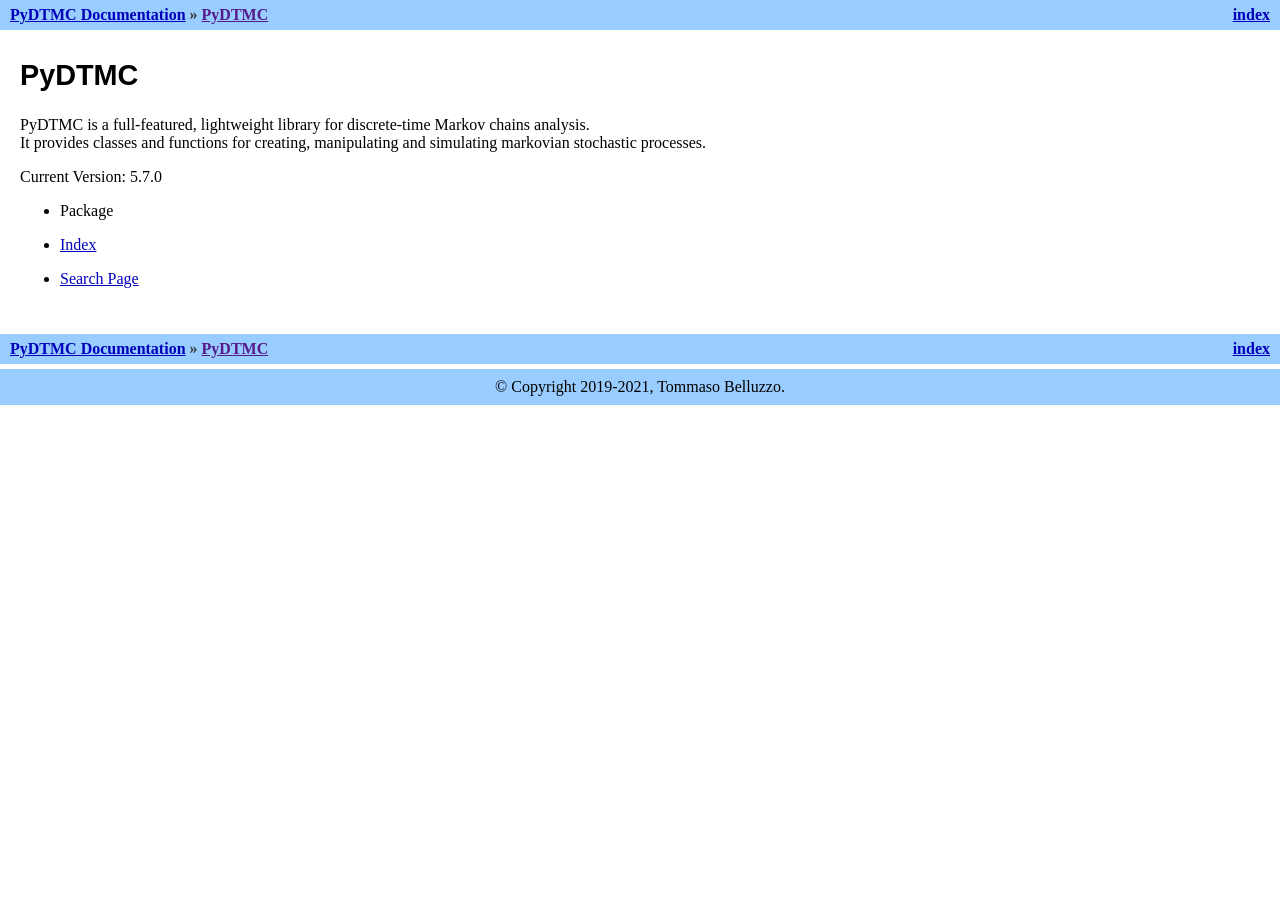
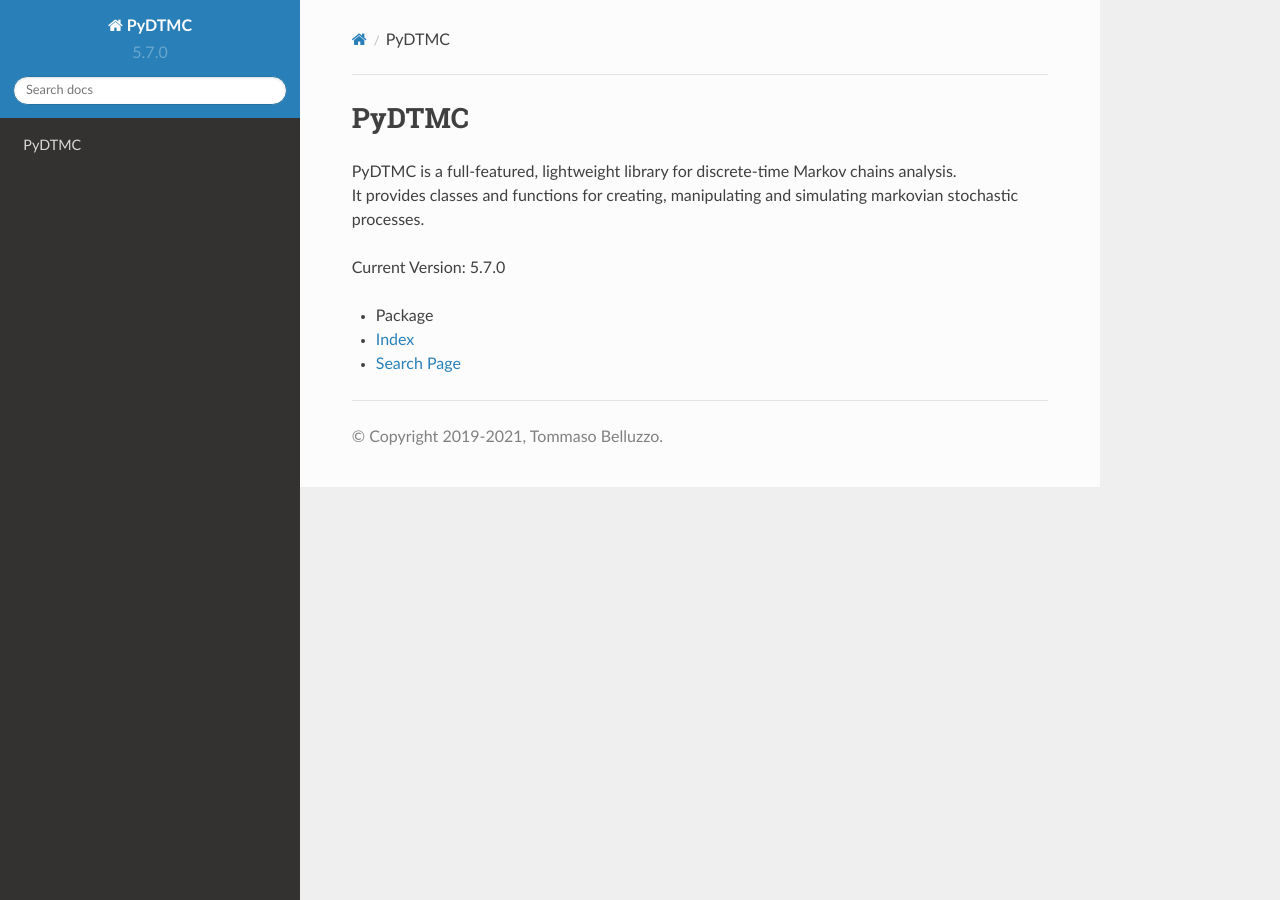
Before and after one commit to TommasoBelluzzo/PyDTMC, a Sphinx documentation site: the page built from docs/source/index.rst, in a window 1280 px wide. Built offline with Sphinx 7.4.7 and the Read the Docs theme 2.0.0, drawn with Linux system fonts in a browser that asks for light colours; pages that are not in the unit, such as notebooks, are missing from menus.

Commit message:
Add files via upload

```diff
--- a/docs/source/conf.py
+++ b/docs/source/conf.py
@@ -4,6 +4,11 @@
 ###########
 # IMPORTS #
 ###########
+
+# Full
+
+# noinspection PyUnresolvedReferences
+import sphinx_rtd_theme
 
 # Partial
 
@@ -73,7 +78,8 @@ extensions = [
     'sphinx.ext.napoleon',
     'sphinx.ext.todo',
     'sphinx.ext.viewcode',
-    'sphinx_autodoc_typehints'
+    'sphinx_autodoc_typehints',
+    'sphinx_rtd_theme'
 ]
 
 
@@ -126,16 +132,14 @@ epub_exclude_files = ['search.html']
 
 # HTML
 
-show_relbars = False
 html_copy_source = False
-html_short_title = project_title
+html_short_title = ''
 html_show_sourcelink = False
 html_show_sphinx = False
 html_static_path = ['_static']
-html_theme = 'traditional'
-html_theme_options = {'nosidebar': True}
+html_theme = 'sphinx_rtd_theme'
+html_theme_options = {}
 html_title = ''
-htmlhelp_basename = project + 'doc'
 
 # LaTeX
 
--- a/setup.cfg
+++ b/setup.cfg
@@ -46,6 +46,7 @@ install_requires =
 docs =
     sphinx
     sphinx-autodoc-typehints
+    sphinx-rtd-theme
 tests =
     coverage
     pytest
@@ -56,15 +57,15 @@ universal = 0
 
 [coverage:run]
 omit =
-    setup.py
+    docs/*
     pydtmc/__init__.py
     pydtmc/base_class.py
     pydtmc/custom_types.py
     pydtmc/decorators.py
     pydtmc/exceptions.py
     pydtmc/utilities.py
-    docs/*
     tests/*
+    setup.py
 
 [coverage:report]
 exclude_lines =
```
Also changed, not shown: 1 other file.
